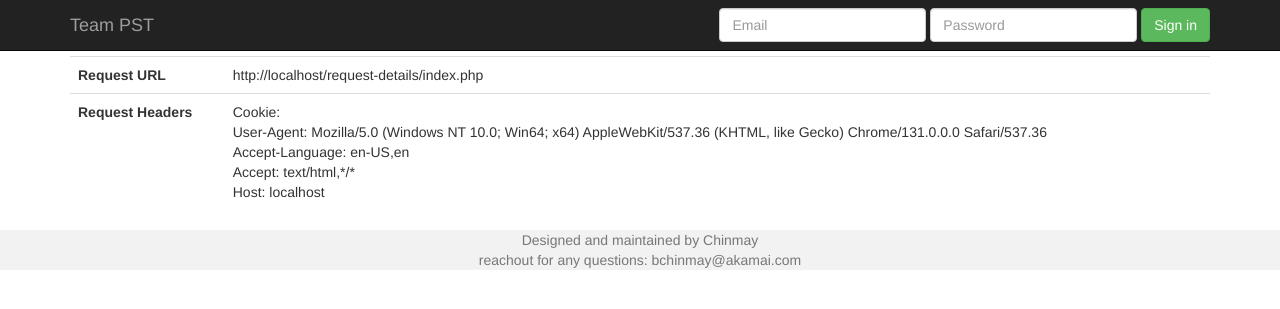
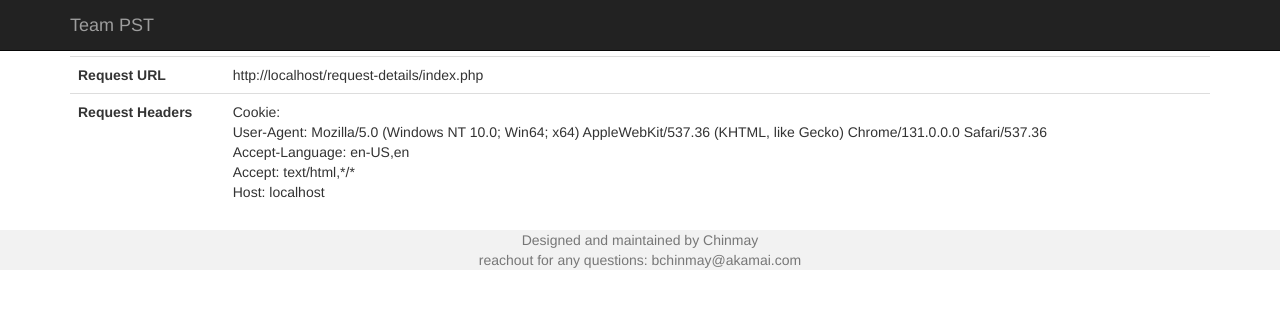
Before and after one commit to bgcena/hostedsites, a PHP site: page /request-details/index.php in a window 1280 px wide. Shown: the top 309 px of the page. Run offline with PHP 8.4, Linux system fonts and the light colour scheme.

Commit message:
Update index.php

```diff
--- a/pst-poc.com/request-details/index.php
+++ b/pst-poc.com/request-details/index.php
@@ -10,17 +10,6 @@
                 <span class="icon-bar"></span>
             </button>
             <a class="navbar-brand" href="/index.php">Team PST</a>
-        </div>
-        <div id="navbar" class="navbar-collapse collapse">
-            <form class="navbar-form navbar-right" action="/login.php">
-                <div class="form-group">
-                    <input type="text" placeholder="Email" class="form-control">
-                </div>
-                <div class="form-group">
-                    <input type="password" placeholder="Password" class="form-control">
-                </div>
-                <button type="submit" class="btn btn-success">Sign in</button>
-            </form>
         </div>
         <!--/.navbar-collapse -->
     </div>
```
